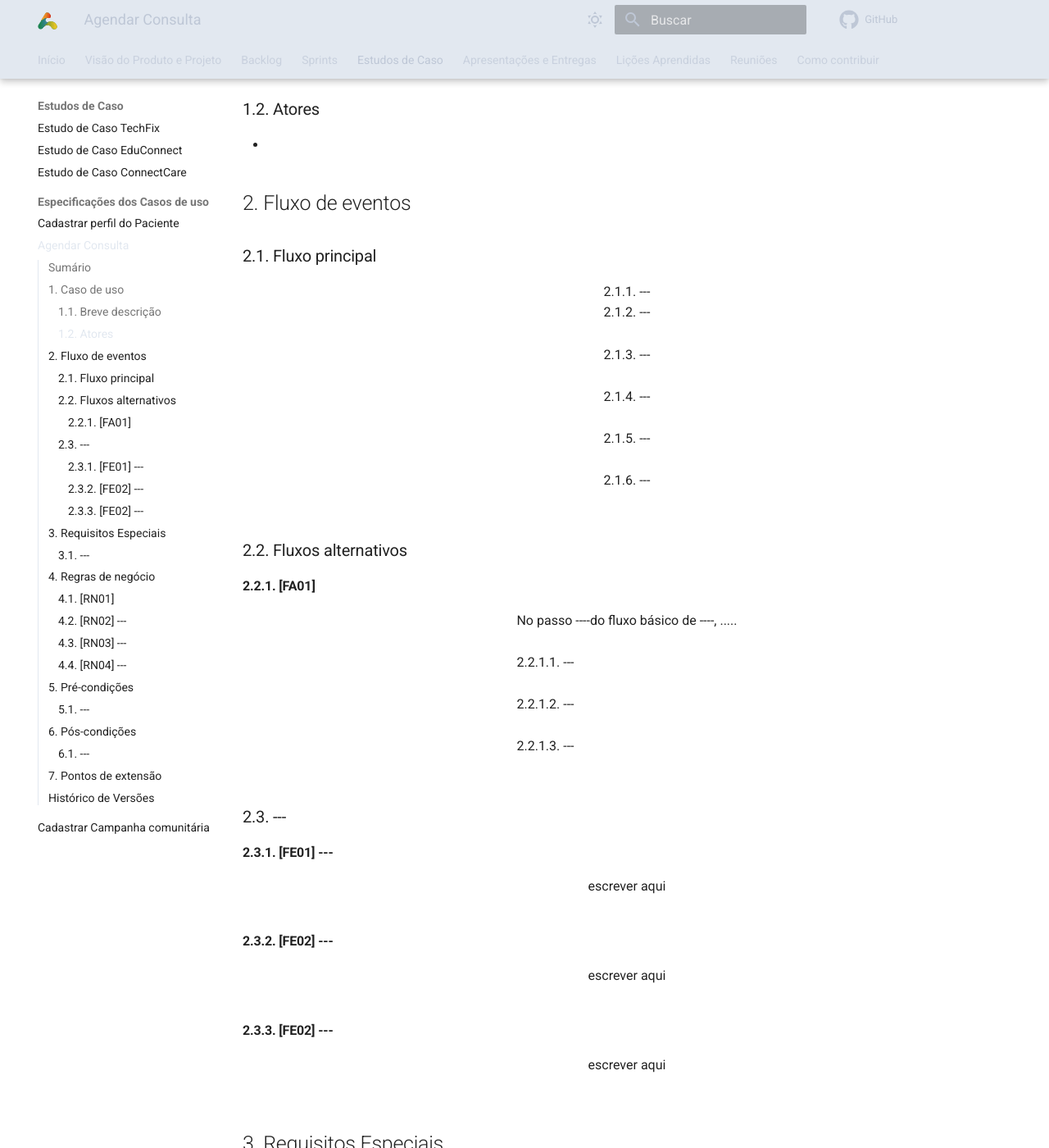
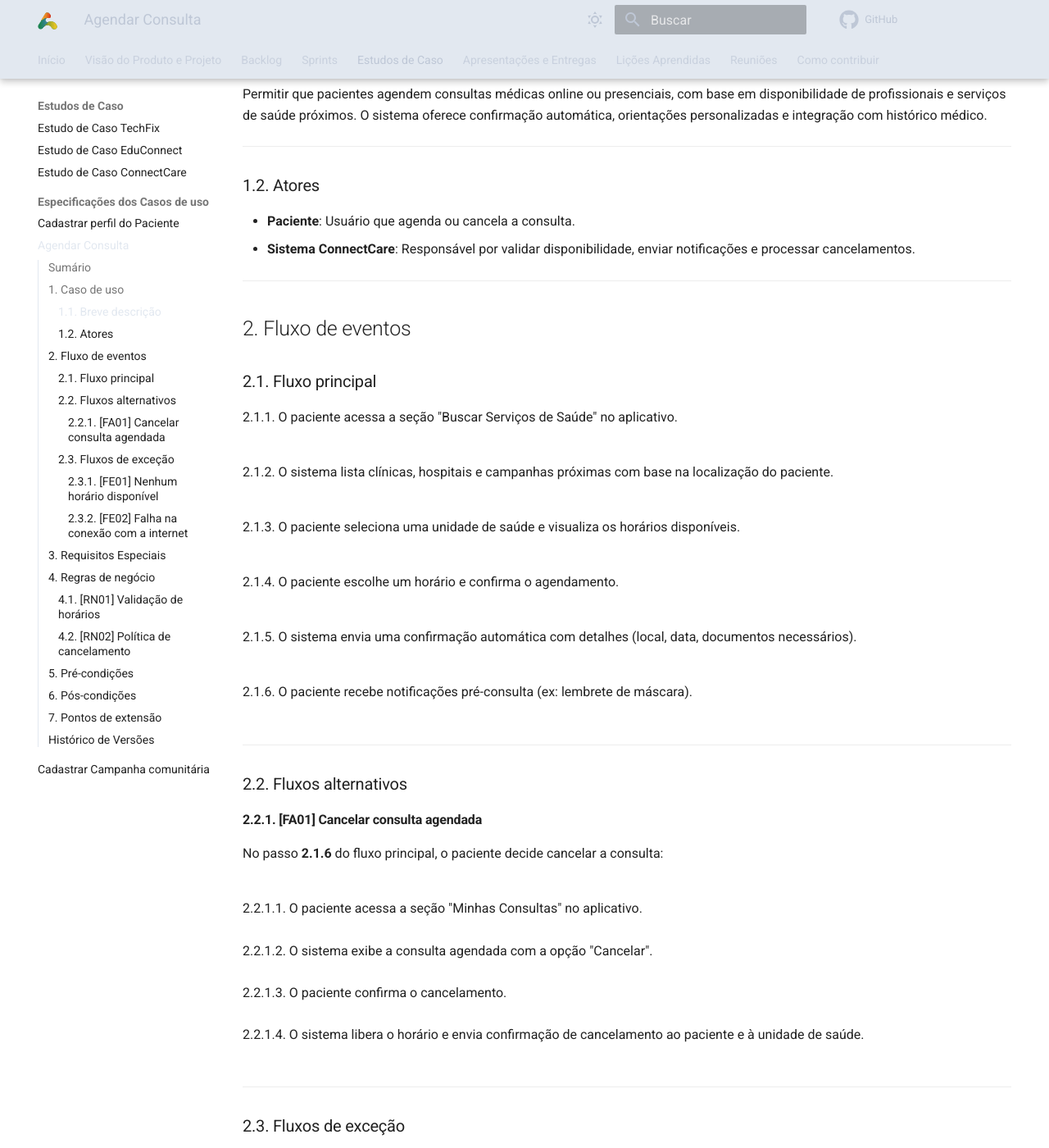
Before and after one commit to mdsreq-fga-unb/2024.2-T03-AutoReiTintas, an MkDocs documentation site: the page built from docs/auto-rei-tintas/docs/sections/study_cases/especificacoes/agendar_consulta.md, in a window 1280 px wide and 1400 px high, scrolled down 725 px. Shown: the whole window at 82% size. Built offline with MkDocs 1.6.1 and Material for MkDocs 9.7.7, drawn with Linux system fonts in a browser that asks for light colours; comment, search, counter and statistics services are not loaded; some of the changed text lies outside the part shown.

```diff
--- a/docs/auto-rei-tintas/docs/sections/study_cases/especificacoes/agendar_consulta.md
+++ b/docs/auto-rei-tintas/docs/sections/study_cases/especificacoes/agendar_consulta.md
@@ -12,19 +12,24 @@
 6. [Pós-condições](#pos-condicoes)<br>
 7. [Pontos de extensão](#pontos-de-extensao)<br>
 
+---
+
 ## 1. Caso de uso
 
 <a id="breve-descricao"></a>
 
 ### 1.1. Breve descrição
+Permitir que pacientes agendem consultas médicas online ou presenciais, com base em disponibilidade de profissionais e serviços de saúde próximos. O sistema oferece confirmação automática, orientações personalizadas e integração com histórico médico.
 
-----
+---
 
 <a id="atores"></a>
 
 ### 1.2. Atores
+- **Paciente**: Usuário que agenda ou cancela a consulta.
+- **Sistema ConnectCare**: Responsável por validar disponibilidade, enviar notificações e processar cancelamentos.
 
--
+---
 
 <a id="fluxo-de-eventos"></a>
 
@@ -34,117 +39,104 @@
 
 ### 2.1. Fluxo principal
 
-<div style="display: flex; justify-content: center; text-align: center; width: 100%;">
-  <div style="text-align: left; max-width: 800px; word-wrap: break-word;">
+  2.1.1. O paciente acessa a seção "Buscar Serviços de Saúde" no aplicativo.<br><br>
 
-  2.1.1. ---<br>
+  2.1.2. O sistema lista clínicas, hospitais e campanhas próximas com base na localização do paciente.<br><br>
 
-  2.1.2. ---<br><br>
+  2.1.3. O paciente seleciona uma unidade de saúde e visualiza os horários disponíveis.<br><br>
 
-  2.1.3. ---<br><br>
+  2.1.4. O paciente escolhe um horário e confirma o agendamento.<br><br>
 
-  2.1.4. ---<br><br>
+  2.1.5. O sistema envia uma confirmação automática com detalhes (local, data, documentos necessários).<br><br>
 
-  2.1.5. --- <br><br>
+  2.1.6. O paciente recebe notificações pré-consulta (ex: lembrete de máscara).<br><br>
 
-  2.1.6. ---<br><br>
-
-
-    </div>
-  </div>
+---
 
 <a id="fluxos-alternativos"></a>
 
 ### 2.2. Fluxos alternativos
 
-#### 2.2.1. [FA01]
+#### 2.2.1. [FA01] Cancelar consulta agendada
 
-<div style="display: flex; justify-content: center; text-align: center; width: 100%;">
-  <div style="text-align: left; max-width: 800px; word-wrap: break-word;">
-No passo ----do fluxo básico de ----, .....<br><br>
+No passo **2.1.6** do fluxo principal, o paciente decide cancelar a consulta:<br><br>
 
-2.2.1.1. ---<br><br>
-2.2.1.2. ---<br><br>
-2.2.1.3. ---<br><br>
+2.2.1.1. O paciente acessa a seção "Minhas Consultas" no aplicativo.<br><br>
+2.2.1.2. O sistema exibe a consulta agendada com a opção "Cancelar".<br><br>
+2.2.1.3. O paciente confirma o cancelamento.<br><br>
+2.2.1.4. O sistema libera o horário e envia confirmação de cancelamento ao paciente e à unidade de saúde.<br><br>
 
-
-  </div>
-</div>
+---
 
 <a id="fluxos-de-excecao"></a>
 
-### 2.3. ---
+### 2.3. Fluxos de exceção
 
-#### 2.3.1. [FE01] ---
+#### 2.3.1. [FE01] Nenhum horário disponível
 
-<div style="display: flex; justify-content: center; text-align: center; width: 100%;">
-  <div style="text-align: left; max-width: 800px; word-wrap: break-word;">
-    escrever aqui<br><br>
-  </div>
-</div>
+No passo **2.1.3**, se não houver horários:<br><br>
+- O sistema sugere outras unidades ou datas.<br>
+- O paciente pode optar por entrar em uma lista de espera.<br><br>
 
-#### 2.3.2. [FE02] ---
+#### 2.3.2. [FE02] Falha na conexão com a internet
 
-<div style="display: flex; justify-content: center; text-align: center; width: 100%;">
-  <div style="text-align: left; max-width: 800px; word-wrap: break-word;">
-    escrever aqui<br><br>
-  </div>
-</div>
+No passo **2.1.1**, se o paciente estiver offline:<br><br>
+- O sistema exibe informações salvas localmente (ex: mapa offline).<br>
+- O agendamento é armazenado e sincronizado posteriormente.<br><br>
 
-#### 2.3.3. [FE02] ---
 
-<div style="display: flex; justify-content: center; text-align: center; width: 100%;">
-  <div style="text-align: left; max-width: 800px; word-wrap: break-word;">
-    escrever aqui
-    <br><br>
-  </div>
-</div>
+---
 
 <a id="requisitos-especiais"></a>
 
 ## 3. Requisitos Especiais
+- **R1**: Funcionar em dispositivos básicos com conexão limitada à internet.<br>
+- **R2**: Permitir cancelamento até 24 horas antes da consulta.<br>
 
-### 3.1. ---
-
+---
 
 <a id="regras-de-negocio"></a>
 
 ## 4. Regras de negócio
 
-### 4.1. [RN01]
+### 4.1. [RN01] Validação de horários
 
-| Nome | Formato | Obrigatoriedade | valores |
-| ---- | :-----: | :-------------: | :-----: |
-|      |         |                 |    -    |
-|      |         |                 |    -    |
-|      |         |                 |    -    |
-|      |         |                 |    -    |
-|      |         |                 |    -    |
+| Nome          | Formato       | Obrigatoriedade | Valores Aceitos         |
+| ------------- | :-----------: | :-------------: | :---------------------: |
+| Horário       | HH:MM         | Sim             | 08:00 - 18:00           |
+| Disponibilidade| Numérico     | Sim             | > 0                     |
 
-### 4.2. [RN02] ---
+### 4.2. [RN02] Política de cancelamento
+Cancelamentos devem ser feitos com no mínimo **24 horas de antecedência** para liberação do horário.
 
-### 4.3. [RN03] ---
-
-### 4.4. [RN04] ---
+---
 
 <a id="pre-condicoes"></a>
 
 ## 5. Pré-condições
+- **PC1**: O paciente possui um perfil cadastrado no sistema.<br>
+- **PC2**: A consulta já está agendada no sistema.<br>
 
-### 5.1. ---
+---
 
 <a id="pos-condicoes"></a>
 
 ## 6. Pós-condições
+- **PO1**: O horário da consulta é liberado para novos agendamentos.<br>
+- **PO2**: O paciente e a unidade de saúde recebem notificação de cancelamento.<br>
 
-### 6.1. ---
+---
 
 <a id="pontos-de-extensao"></a>
 
 ## 7. Pontos de extensão
+- **PE1**: Adicionar opção de reagendamento automático durante o cancelamento.<br>
+- **PE2**: Integrar penalidades para cancelamentos fora do prazo (ex: perda de pontos de fidelidade).<br>
+
+---
 
 ## Histórico de Versões
 
-| Versão |    Data    | Descrição | Autor(es)               | Revisor(es) |
-| ------ | :--------: | --------- | ----------------------- | ----------- |
-| `1.0`  | 08/02/2025 | ---       | [](https://github.com/) |             |
+| Versão |    Data    | Descrição            | Autor(es)                                        | Revisor(es)                                                                               |
+| ------ | :--------: | -------------------- | ------------------------------------------------ | ----------------------------------------------------------------------------------------- |
+| `1.0`  | 09/02/2025 | Criação do documento | [Paulo Henrique](https://github.com/Nanashii76) | [Johan](https://github.com/johan-rocha) e [Mariana Letícia](https://github.com/Marianannn) |
```
